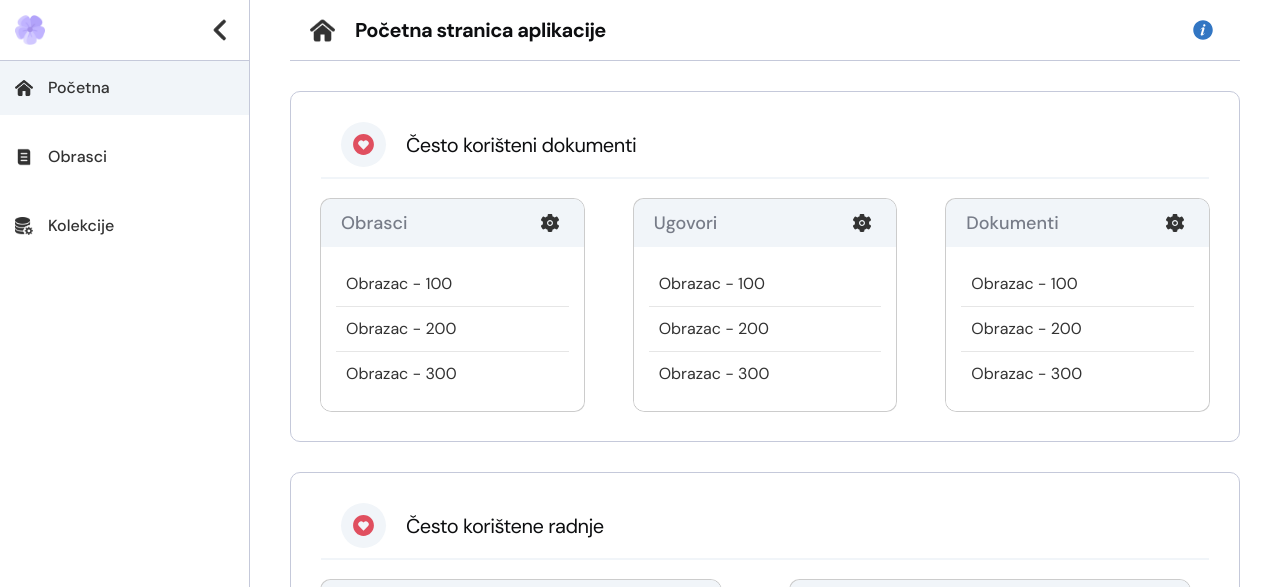
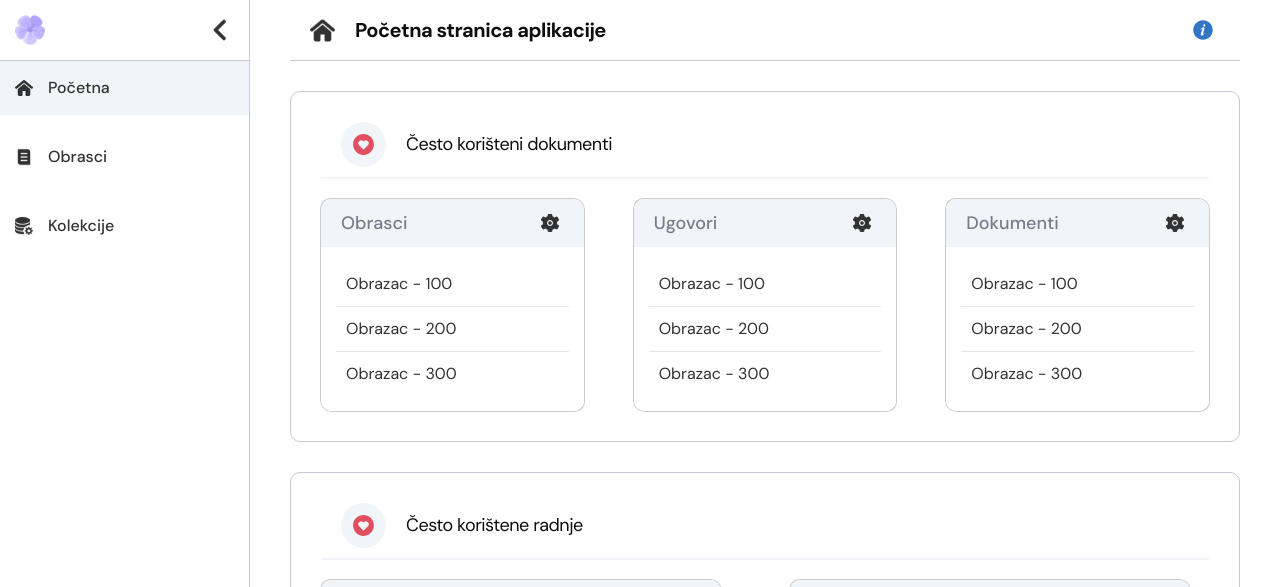
Before and after one commit to amerrika/form-filler-frontend, a Vue app: page / in a window 1280 px wide. Shown: the top 587 px of the page. Built offline with nearby package versions, Linux system fonts and the light colour scheme.

Commit message:
feat: update heading-2-fs

```diff
--- a/src/scss/abstracts/_tokens.scss
+++ b/src/scss/abstracts/_tokens.scss
@@ -21,7 +21,7 @@ $heading-1-fs: $fs-base;
 $heading-1-fw: $fw-700;
 $heading-1-clr: $heading-clr-default;
 
-$heading-2-fs: $fs-700;
+$heading-2-fs: $fs-500;
 $heading-2-fw: $fw-400;
 $heading-2-clr: $heading-clr-default;
 
```
